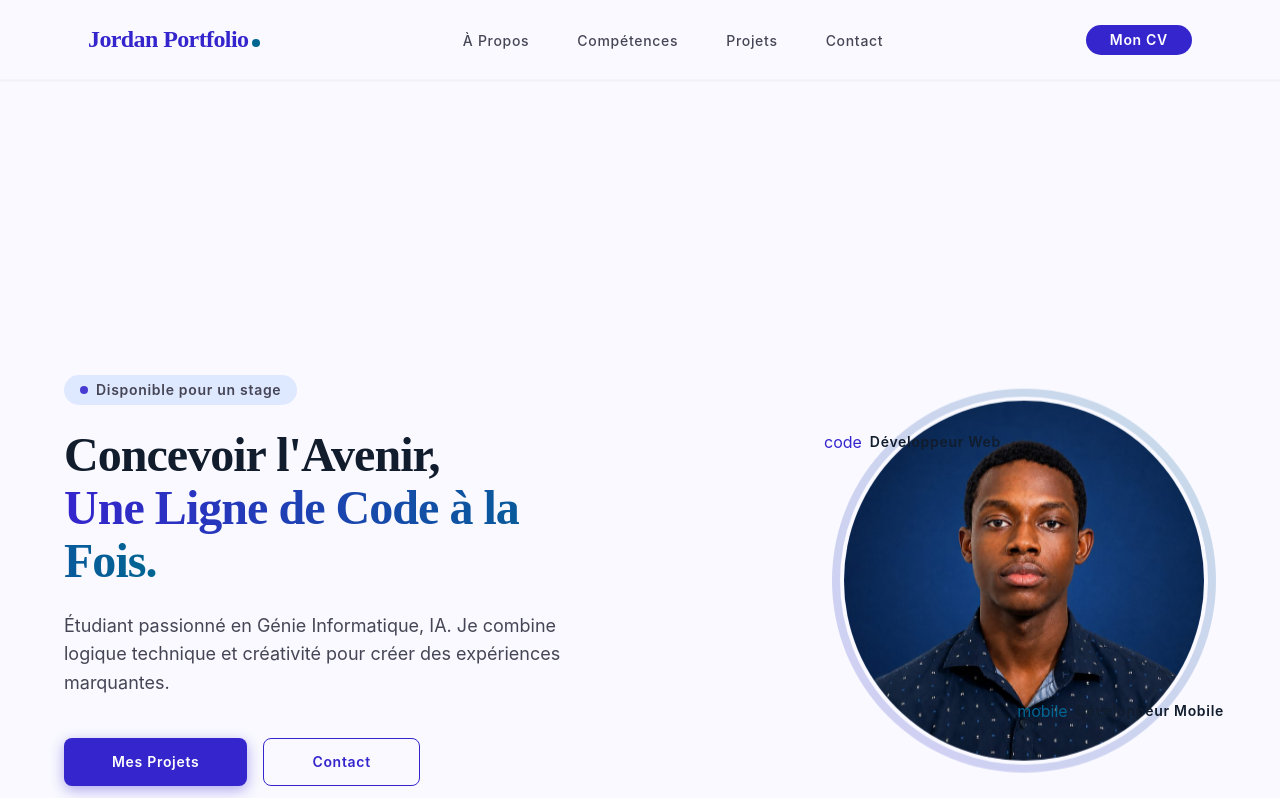
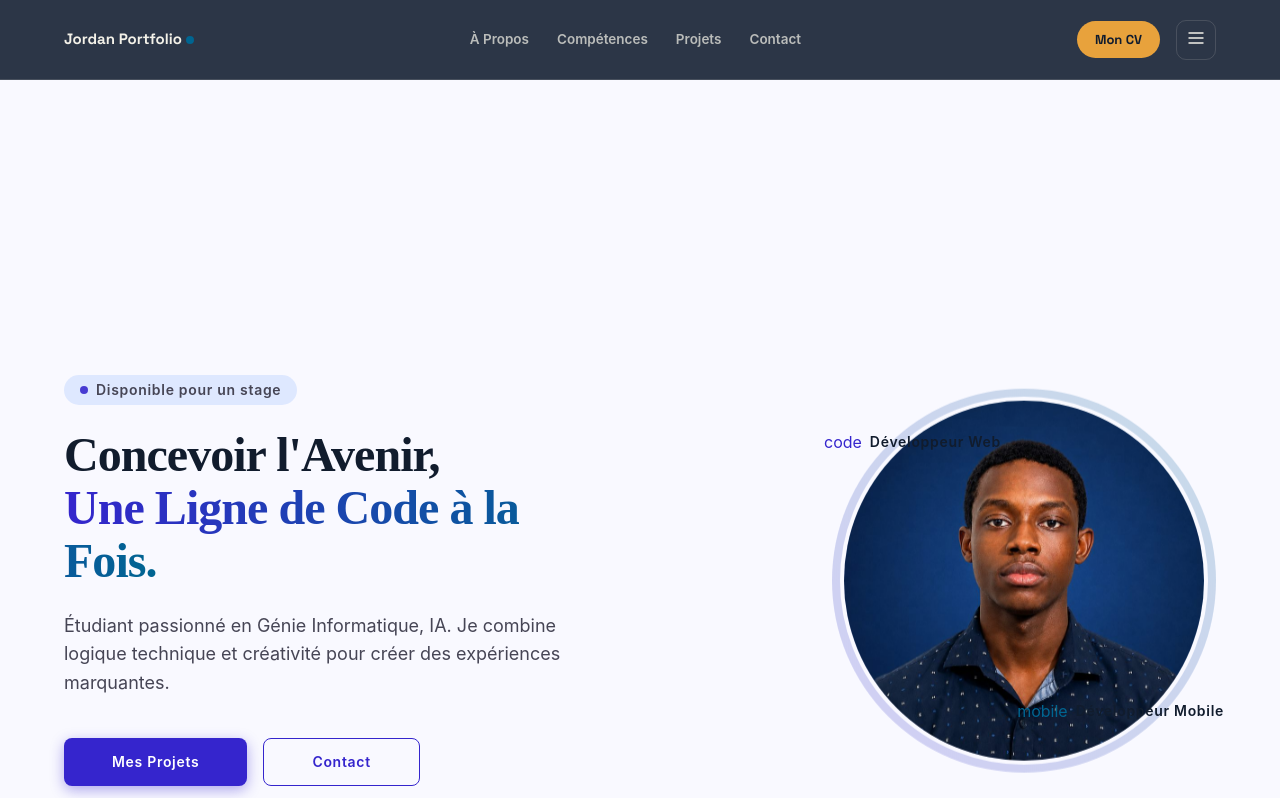
Before and after one commit to Dibangoup/Portofolio, a website: page index.html in a window 1280 px wide. Shown: the top 798 px of the page. Drawn offline with Linux system fonts and the light colour scheme; some icons are missing.

Commit message:
feat: restyle navigation as dark masthead with inline SVG menu icon

```diff
--- a/css/components.css
+++ b/css/components.css
@@ -107,3 +107,88 @@ html.dark .form-input:focus {
 .fill-icon {
     font-variation-settings: 'FILL' 1 !important;
 }
+
+/* ==========================================================================
+   6. MASTHEAD DE NAVIGATION ("Carte Céleste")
+   ========================================================================== */
+.nav-masthead {
+    position: sticky;
+    top: 0;
+    z-index: 50;
+    height: 80px;
+    display: flex;
+    align-items: center;
+    background: rgba(15, 27, 46, .88);
+    backdrop-filter: none;
+    border-bottom: 1px solid var(--line);
+    transition: height 0.3s ease;
+}
+.nav-masthead.h-16 {
+    height: 64px;
+}
+.nav-inner {
+    width: 100%;
+    max-width: 1200px;
+    margin: 0 auto;
+    padding: 0 24px;
+    display: flex;
+    align-items: center;
+    justify-content: space-between;
+    gap: 24px;
+    height: 100%;
+}
+.nav-brand {
+    font-size: 15px;
+    font-weight: 700;
+    color: var(--ink);
+    text-decoration: none;
+    white-space: nowrap;
+}
+.nav-links {
+    align-items: center;
+    gap: 28px;
+    font-size: 13.5px;
+    font-weight: 600;
+}
+.nav-link {
+    color: var(--ink-70);
+    text-decoration: none;
+    border-bottom: 1px solid transparent;
+    padding-bottom: 2px;
+    transition: color .2s, border-color .2s;
+}
+.nav-link:hover {
+    color: var(--ink);
+    border-color: var(--accent);
+}
+.nav-cta {
+    font-size: 13px;
+    font-weight: 700;
+    padding: 9px 18px;
+    border-radius: 999px;
+    background: var(--accent);
+    color: var(--bg);
+    white-space: nowrap;
+    text-decoration: none;
+    cursor: pointer;
+    transition: background .2s;
+}
+.nav-cta:hover {
+    background: var(--accent-ink);
+}
+.nav-menu-toggle {
+    width: 40px;
+    height: 40px;
+    border: 1px solid var(--line);
+    border-radius: 10px;
+    display: flex;
+    align-items: center;
+    justify-content: center;
+    color: var(--ink);
+    background: none;
+    cursor: pointer;
+}
+.nav-menu-toggle .icon {
+    width: 20px;
+    height: 20px;
+}
--- a/css/overlays.css
+++ b/css/overlays.css
@@ -17,25 +17,32 @@
 .mobile-nav-overlay {
     position: fixed;
     inset: 0;
-    background-color: rgba(249, 249, 255, 0.98);
+    background-color: var(--bg);
     z-index: 49;
     display: flex;
     flex-direction: column;
     justify-content: center;
     align-items: center;
     opacity: 0;
-    pointer-events: none; /* L'overlay n'intercepte pas les clics tant qu'il est masqué */
-    transition: all 0.4s cubic-bezier(0.16, 1, 0.3, 1);
+    pointer-events: none;
+    transition: opacity 0.4s cubic-bezier(0.16, 1, 0.3, 1);
 }
 
-html.dark .mobile-nav-overlay {
-    background-color: rgba(15, 23, 42, 0.98);
+.mobile-nav-overlay.active {
+    opacity: 1;
+    pointer-events: all;
 }
 
-/* Rendu actif déclenché en JavaScript */
-.mobile-nav-overlay.active {
-    opacity: 1;
-    pointer-events: all; /* Devient cliquable */
+.mobile-nav-link {
+    font-size: 22px;
+    font-weight: 700;
+    font-family: 'Space Grotesk', -apple-system, sans-serif;
+    color: var(--ink);
+    text-decoration: none;
+}
+
+.mobile-nav-link:hover {
+    color: var(--accent);
 }
 
 
--- a/css/utilities.css
+++ b/css/utilities.css
@@ -17,16 +17,11 @@
     position: absolute;
     bottom: 0;
     left: 0;
-    height: 3px;
+    height: 2px;
     width: 0%;
-    /* Dégradé fluide de violet à bleu clair */
-    background: linear-gradient(90deg, #3525cd, #39b8fd);
+    background: var(--accent);
     transition: width 0.1s ease-out;
     z-index: 100;
-}
-
-html.dark .scroll-progress-bar {
-    background: linear-gradient(90deg, #4f46e5, #89ceff);
 }
 
 
--- a/index.html
+++ b/index.html
@@ -75,88 +75,24 @@
          - 'id="navbar"' est utilisé en JS pour appliquer l'effet de rétrécissement (shrink).
          - Le bouton 'id="cv-btn"' ouvre automatiquement le CV interactif.
     -->
-    <nav
-      class="docked full-width top-0 sticky z-50 bg-surface/80 dark:bg-surface-container/80 backdrop-blur-xl border-b border-outline-variant/10 shadow-sm transition-all duration-300 h-20"
-      id="navbar"
-    >
-      <div
-        class="flex justify-between items-center w-full px-gutter md:px-lg max-w-container-max mx-auto h-full"
-      >
-        <!-- Logo / Nom principal du site -->
-        <a
-          class="font-display-lg text-headline-md font-extrabold text-primary dark:text-primary-fixed-dim tracking-tight"
-          href="#hero"
-          id="nav-logo"
-        >
-          D.J Portfolio<span
-            class="w-2 h-2 rounded-full bg-secondary inline-block ml-1"
-          ></span>
-        </a>
+    <nav class="nav-masthead" id="navbar">
+      <div class="nav-inner">
+        <a class="nav-brand" href="#hero" id="nav-logo"></a>
 
-        <!-- Liens de navigation pour les ordinateurs (Desktop Menu) -->
-        <ul class="hidden md:flex items-center gap-lg">
-          <li>
-            <a
-              class="font-label-sm text-label-sm text-on-surface-variant font-medium hover:text-primary transition-colors duration-300 nav-link"
-              href="#about"
-              >À Propos</a
-            >
-          </li>
-          <li>
-            <a
-              class="font-label-sm text-label-sm text-on-surface-variant font-medium hover:text-primary transition-colors duration-300 nav-link"
-              href="#skills"
-              >Compétences</a
-            >
-          </li>
-          <li>
-            <a
-              class="font-label-sm text-label-sm text-on-surface-variant font-medium hover:text-primary transition-colors duration-300 nav-link"
-              href="#projects"
-              >Projets</a
-            >
-          </li>
-          <!--
-               DESACTIVÉ : Lien vers la section Parcours.
-               Pour le réactiver, supprimez simplement les balises de début et de fin de commentaire ci-dessous.
-          <li>
-            <a
-              class="font-label-sm text-label-sm text-on-surface-variant font-medium hover:text-primary transition-colors duration-300 nav-link"
-              href="#experience"
-              >Parcours</a
-            >
-          </li>
-          -->
-          <li>
-            <a
-              class="font-label-sm text-label-sm text-on-surface-variant font-medium hover:text-primary transition-colors duration-300 nav-link"
-              href="#contact"
-              >Contact</a
-            >
-          </li>
+        <ul class="nav-links hidden md:flex">
+          <li><a class="nav-link" href="#about">À Propos</a></li>
+          <li><a class="nav-link" href="#skills">Compétences</a></li>
+          <li><a class="nav-link" href="#projects">Projets</a></li>
+          <li><a class="nav-link" href="#contact">Contact</a></li>
         </ul>
 
-        <!-- Zone d'action de droite (Bouton CV & Menu Mobile) -->
         <div class="nav-actions flex items-center gap-4">
-          <!-- IMPORTANT : Conservez id="cv-btn" pour que le clic déclenche le CV popup dans app.js -->
-          <a
-            class="hidden md:inline-flex bg-primary hover:bg-primary-container text-white px-md py-xs rounded-full font-label-sm text-label-sm transition-all duration-200 hover:scale-[1.05] active:scale-95 btn-shimmer cursor-pointer"
-            id="cv-btn"
-            >Mon CV</a
-          >
-
-          <!-- Bouton Menu Burger - Visible uniquement sur smartphones et tablettes -->
-          <button
-            class="md:hidden text-on-surface w-10 h-10 border border-outline-variant/30 rounded-lg flex items-center justify-center"
-            id="menu-toggle"
-            aria-label="Menu Mobile"
-          >
-            <span class="material-symbols-outlined text-2xl">menu</span>
+          <a class="nav-cta hidden md:inline-flex" id="cv-btn">Mon CV</a>
+          <button class="nav-menu-toggle md:hidden" id="menu-toggle" aria-label="Menu Mobile">
+            <span id="menu-toggle-icon"></span>
           </button>
         </div>
       </div>
-
-      <!-- Ligne de progression de lecture (gérée en JS) -->
       <div class="scroll-progress-bar" id="scroll-progress"></div>
     </nav>
 
@@ -169,45 +105,10 @@
     -->
     <div class="mobile-nav-overlay" id="mobile-nav-overlay">
       <ul class="flex flex-col gap-6 items-center text-center">
-        <li>
-          <a
-            class="mobile-nav-link text-xl font-bold font-display-lg"
-            href="#about"
-            >À Propos</a
-          >
-        </li>
-        <li>
-          <a
-            class="mobile-nav-link text-xl font-bold font-display-lg"
-            href="#skills"
-            >Compétences</a
-          >
-        </li>
-        <li>
-          <a
-            class="mobile-nav-link text-xl font-bold font-display-lg"
-            href="#projects"
-            >Projets</a
-          >
-        </li>
-        <!--
-             DESACTIVÉ : Lien vers la section Parcours.
-             Pour le réactiver, supprimez simplement les balises de début et de fin de commentaire ci-dessous.
-        <li>
-          <a
-            class="mobile-nav-link text-xl font-bold font-display-lg"
-            href="#experience"
-            >Parcours</a
-          >
-        </li>
-        -->
-        <li>
-          <a
-            class="mobile-nav-link text-xl font-bold font-display-lg"
-            href="#contact"
-            >Contact</a
-          >
-        </li>
+        <li><a class="mobile-nav-link" href="#about">À Propos</a></li>
+        <li><a class="mobile-nav-link" href="#skills">Compétences</a></li>
+        <li><a class="mobile-nav-link" href="#projects">Projets</a></li>
+        <li><a class="mobile-nav-link" href="#contact">Contact</a></li>
       </ul>
     </div>
 
--- a/js/app.js
+++ b/js/app.js
@@ -659,13 +659,7 @@ document.addEventListener('DOMContentLoaded', () => {
     const navbar = document.getElementById('navbar');
     if (navbar) {
         window.addEventListener('scroll', () => {
-            if (window.scrollY > 40) {
-                navbar.classList.add('shadow-md', 'h-16');
-                navbar.classList.remove('h-20');
-            } else {
-                navbar.classList.remove('shadow-md', 'h-16');
-                navbar.classList.add('h-20');
-            }
+            navbar.classList.toggle('h-16', window.scrollY > 40);
         });
     }
 
@@ -778,22 +772,20 @@ document.addEventListener('DOMContentLoaded', () => {
        Gère l'affichage plein écran réactif du menu de navigation pour les smartphones.
     */
     const menuToggleBtn = document.getElementById('menu-toggle');
+    const menuToggleIcon = document.getElementById('menu-toggle-icon');
     const mobileNavOverlay = document.getElementById('mobile-nav-overlay');
 
     if (menuToggleBtn && mobileNavOverlay) {
-        const toggleIcon = menuToggleBtn.querySelector('.material-symbols-outlined');
+        if (menuToggleIcon) menuToggleIcon.innerHTML = renderIcon('menu');
 
         const toggleMobileNav = () => {
             const isOpened = mobileNavOverlay.classList.toggle('active');
-            // Change l'icône de burger à fermer (X)
-            if (toggleIcon) toggleIcon.textContent = isOpened ? 'close' : 'menu';
-            // Empêche le défilement de l'arrière-plan lorsque le menu mobile est visible
+            if (menuToggleIcon) menuToggleIcon.innerHTML = renderIcon(isOpened ? 'close' : 'menu');
             document.body.style.overflow = isOpened ? 'hidden' : 'auto';
         };
 
         menuToggleBtn.addEventListener('click', toggleMobileNav);
 
-        // Ferme automatiquement le menu mobile lorsqu'un utilisateur sélectionne une ancre
         document.querySelectorAll('.mobile-nav-link').forEach(link => {
             link.addEventListener('click', toggleMobileNav);
         });
```
